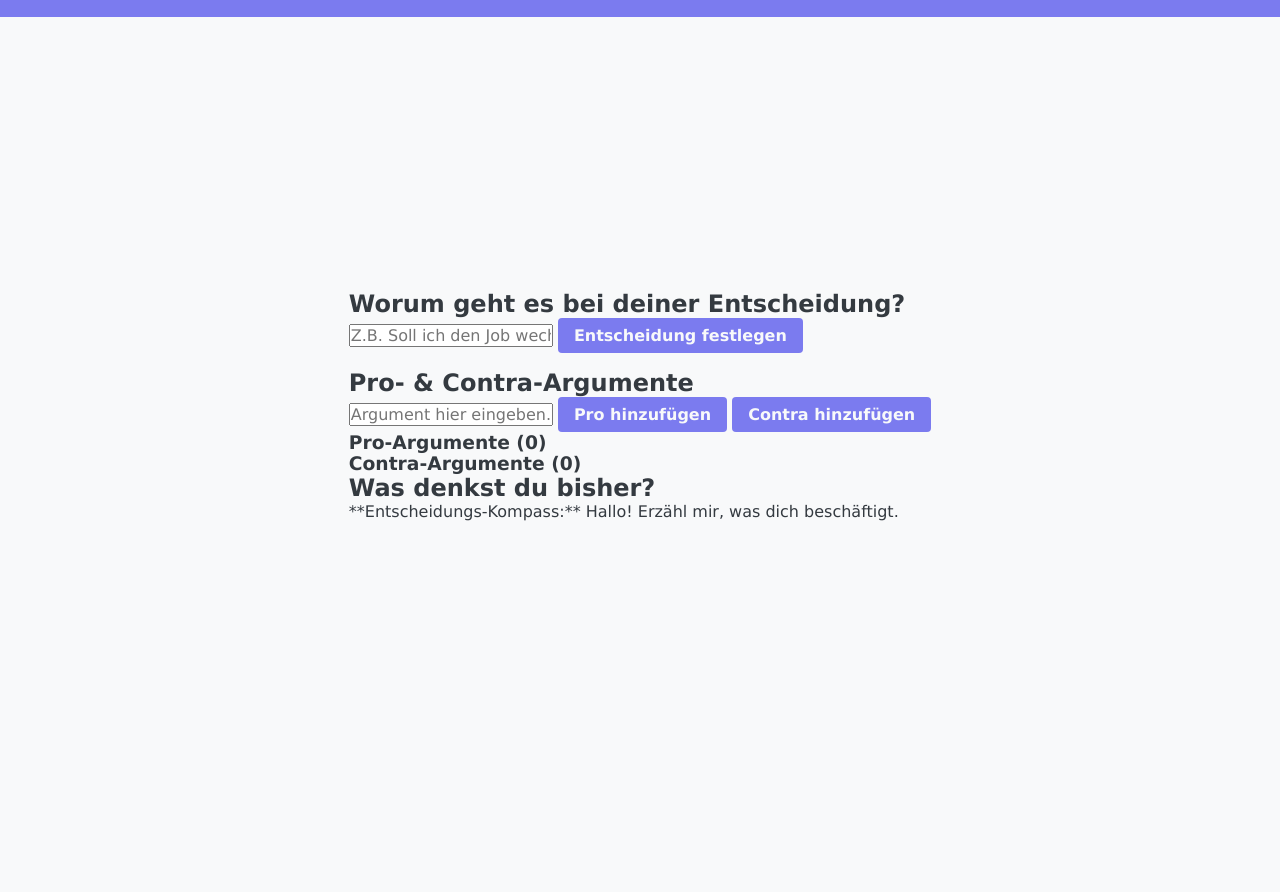
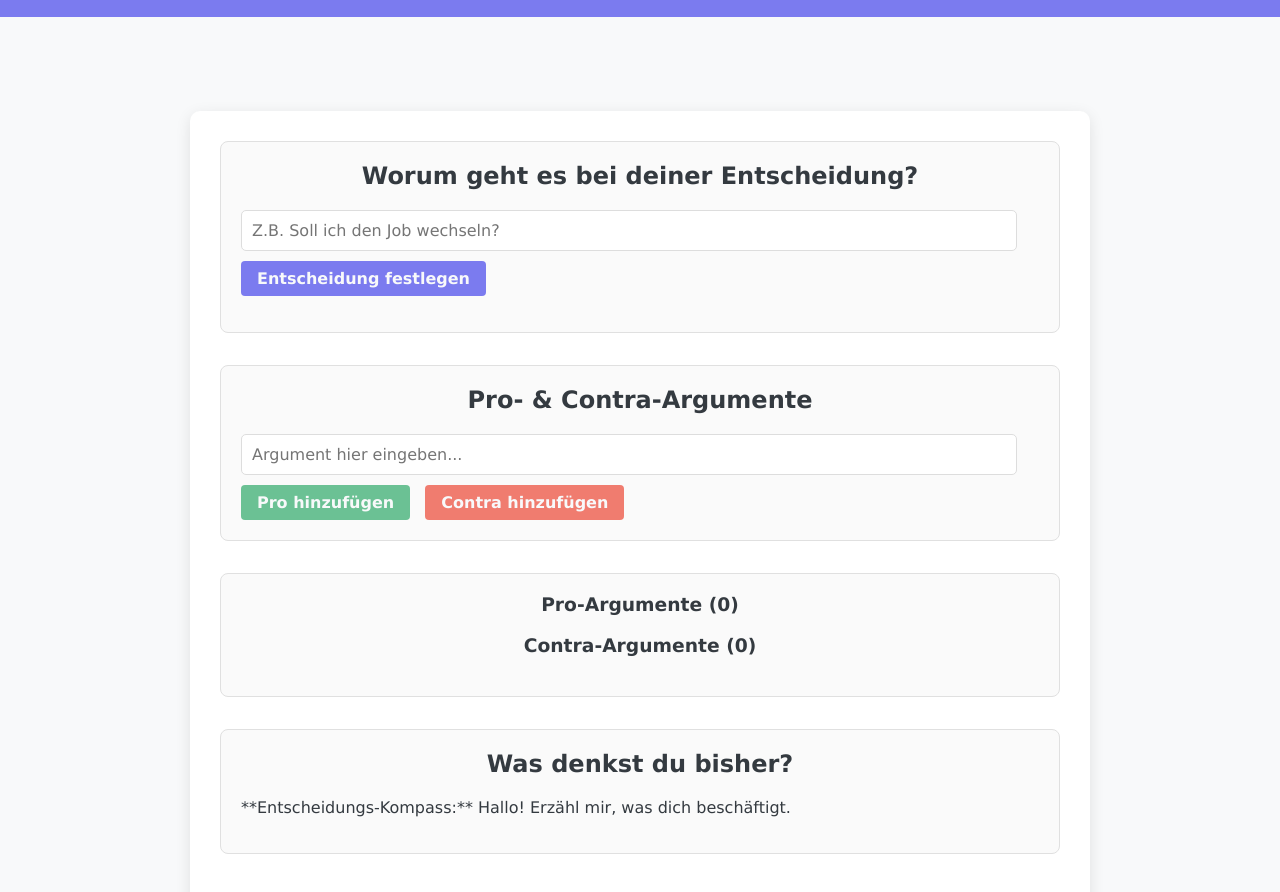
Before and after one commit to remote-webcreation/ReflexionAI, a website: page index.html in a window 1280 px wide. Shown: the part 54-946 px from the top of the page. Before the commit the page ends 800 px from the top, so only its background shows below. Drawn offline with Linux system fonts and the light colour scheme.

Commit message:
finished basic styling

```diff
--- a/style.css
+++ b/style.css
@@ -51,28 +51,12 @@ body {
       font-family: inherit;
       font-size: inherit;
     }
-    button {
-        cursor: pointer;
-        background-color: var(--primary-color);
-        color: var(--light-color);
-        border: none;
-        padding: 0.5rem 1rem;
-        border-radius: 0.25rem;
-        font-size: 1em;
-        font-weight: bold;
-        transition: background-color 0.3s ease;
-        &:hover {
-            background-color: rgb(112, 112, 220);
-        }
-        &:focus {
-            outline: none;
-            box-shadow: 0 0 0 3px rgba(123, 123, 239, 0.5);
-        }
-        &:disabled {
-            background-color: var(--secondary-color);
-            cursor: not-allowed;
-        }
+
+    h1, h2, h3 {
+        text-align: center;
+        margin-bottom: 1.25rem;
     }
+
 }
 
 header {
@@ -103,4 +87,73 @@ main {
     width: 100%;
     height: 100%;
     padding: 3rem;
+    .container {
+        background-color: #ffffff;
+        padding: 1.875rem;
+        border-radius: .625rem;
+        box-shadow: 0 4px 15px rgba(0, 0, 0, 0.1);
+        max-width: 56.25rem;
+        width: 100%;
+        margin-top: 4rem;
+        .section {
+            margin-bottom: 2rem;
+            padding: 1.25rem;
+            border: 1px solid #e0e0e0;
+            border-radius: 8px;
+            background-color: #fafafa;
+            input[type="text"] {
+                width: calc(100% - 22px);
+                padding: .625rem;
+                margin-bottom: .625rem;
+                border: 1px solid #ddd;
+                border-radius: .3125rem;
+                font-size: 1rem;
+            }
+        }
+    }
+
+    button {
+        cursor: pointer;
+        color: var(--light-color);
+        border: none;
+        padding: 0.5rem 1rem;
+        border-radius: 0.25rem;
+        font-size: 1em;
+        font-weight: bold;
+        transition: background-color 0.3s ease;
+        margin-right: .625rem;
+        background-color: var(--primary-color);
+        &:hover {
+            background-color: rgb(112, 112, 220);
+        }
+        &:focus {
+            outline: none;
+            box-shadow: 0 0 0 3px rgba(123, 123, 239, 0.5);
+        }
+        &:disabled {
+            background-color: var(--secondary-color);
+            cursor: not-allowed;
+        }
+
+    }
+
+    .pro-btn {
+        background-color: #6bc194;
+        &:hover {
+            background-color: #5db185;
+        }
+        &:focus {
+            box-shadow: 0px 0px 0px 3px rgba(99, 176, 136, 0.6), 0px 0px 10px rgba(99, 176, 136, 0.4);
+        }
+    }
+
+    .contra-btn {
+        background-color: #f07c6f;
+        &:hover {
+            background-color: #df6d60;
+        }
+        &:focus {
+            box-shadow: 0px 0px 0px 3px rgba(240, 124, 111, 0.6), 0px 0px 10px rgba(240, 124, 111, 0.4);
+        }
+    }
 }
```
